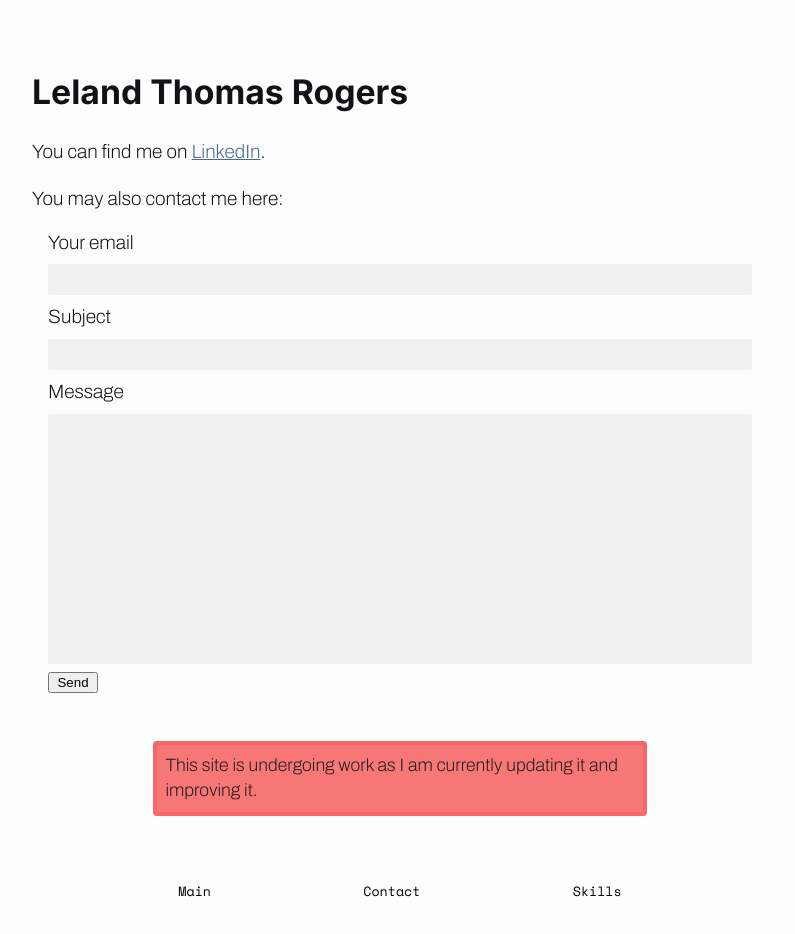
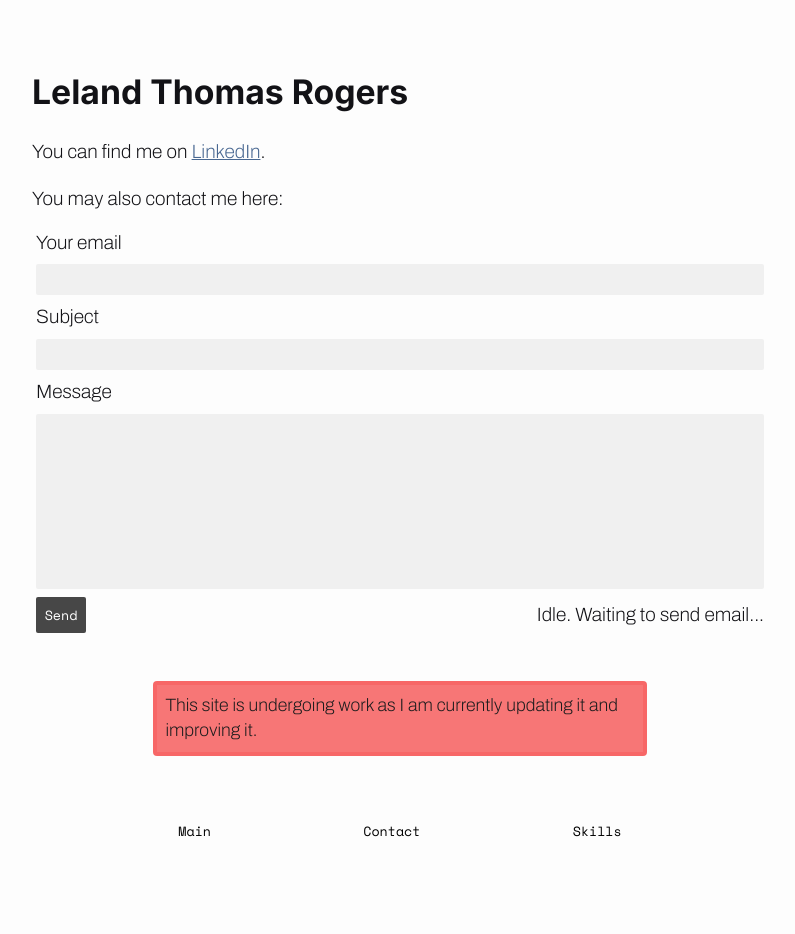
Before and after one commit to ltrii/port-ltrii, a React (Create React App) app: page / in a window 1280 px wide. Both pictures are taken after a click on the button "Contact". Shown: the whole page, without its empty margins (240-1035 px from the left). After the commit the page ends 874 px from the top, so only its background shows below. Built offline with nearby package versions, Linux system fonts and the light colour scheme.

Commit message:
Email improvements

```diff
--- a/src/App.css
+++ b/src/App.css
@@ -69,7 +69,7 @@ a {
 #contact form {
   display: flex;
   flex-direction: column;
-  padding: 16px;
+  padding: 16px 4px;
   margin: auto;
   font-family: 'Archivo', 'Lucida Sans', 'Lucida Sans Regular', 'Lucida Grande', 'Lucida Sans Unicode', Geneva, Verdana, sans-serif;
 }
@@ -84,7 +84,7 @@ a {
 
 #contact form textarea {
   resize: none;
-  height: 250px;
+  height: 175px;
   border: none;
   background-color: rgba(0,0,0,0.05);
   border-radius: 2px;
@@ -94,4 +94,20 @@ a {
 
 #contact form button {
   width: 50px;
+  border: none;
+  background-color: rgb(71, 71, 71);
+  color: white;
+  font-family: 'Space Mono', 'Courier New', Courier, monospace;
+  border-radius: 2px;
+  padding: 8px;
 }
+
+#contact form button:hover {
+  background-color: rgb(49, 49, 49);
+}
+
+#contact form #emailstatus {
+  display: flex;
+  justify-content: space-between;
+  align-items: center;
+}
--- a/src/components/Contact.js
+++ b/src/components/Contact.js
@@ -5,10 +5,11 @@ export default function Contact() {
     const [email, setemail] = useState("")
     const [subject, setsubject] = useState("")
     const [message, setmessage] = useState("")
+    const [status, setstatus] = useState("Idle. Waiting to send email...")
 
     const send_email = (e) => {
         e.preventDefault();
-
+        setstatus("Sending email...")
         emailjs.send('service_l1scgwa', 'template_8ydffyq', {
             "email": email,
             "subject": subject,
@@ -16,10 +17,12 @@ export default function Contact() {
         }, 'user_Nt7Az2NoUhoc2zZGlFBNr')
             .then((result) => {
                 console.log(result.text);
+                setstatus("Email sent successfully!")
                 setemail("")
                 setsubject("")
-                setmessage("Sent!")
+                setmessage("")
             }, (error) => {
+                setstatus("Email send failed. My email is lelandtr@gmail.com")
                 console.log(error.text);
             });
     }
@@ -34,7 +37,10 @@ export default function Contact() {
                 <input value={subject} onChange={(e) => setsubject(e.target.value)} />
                 <label>Message</label>
                 <textarea value={message} onChange={(e) => setmessage(e.target.value)} />
-                <button>Send</button>
+                <div id="emailstatus">
+                    <button>Send</button>
+                    <div id="statusdisplay">{status}</div>
+                </div>
             </form>
         </div>
     )
```
